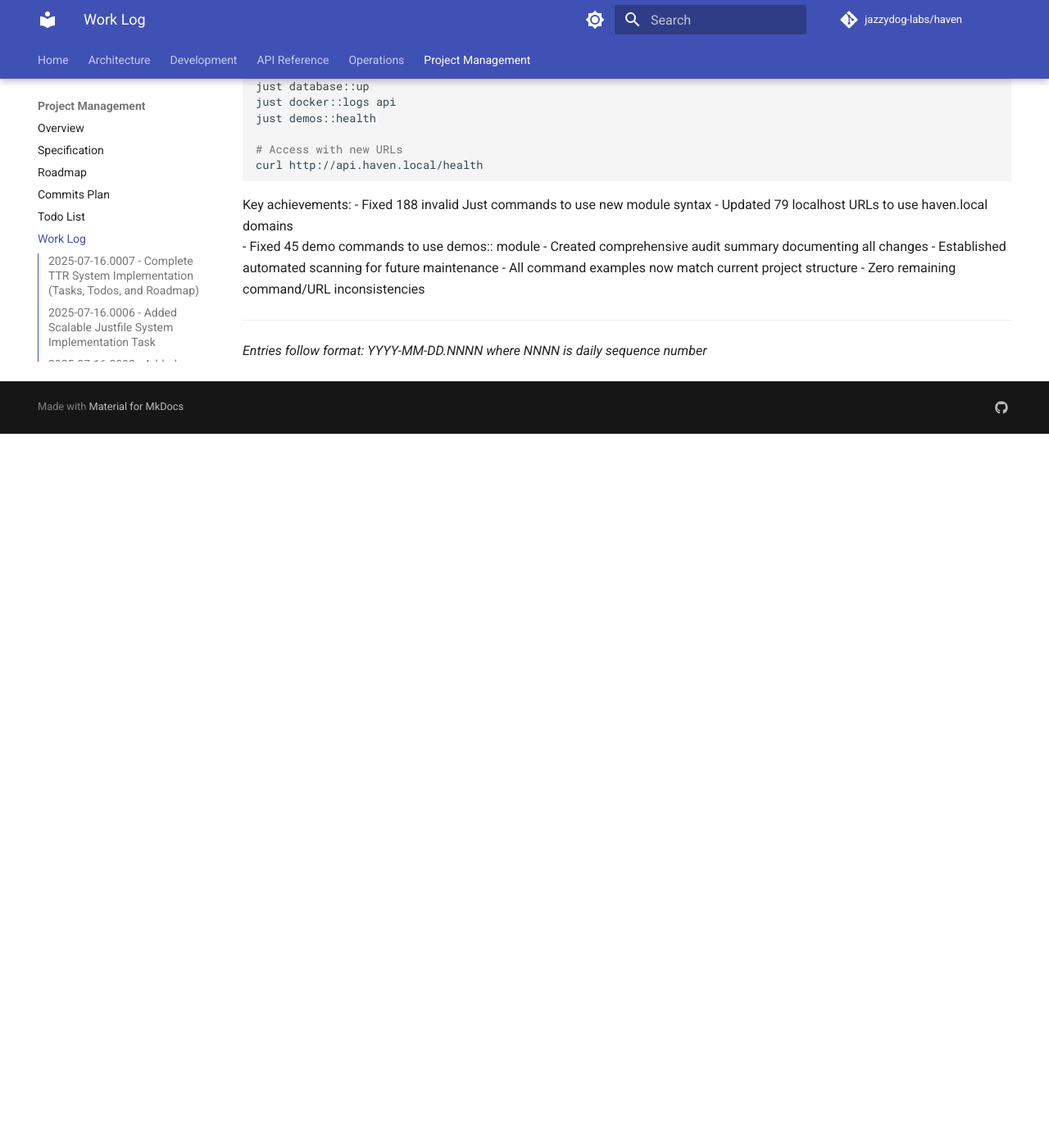
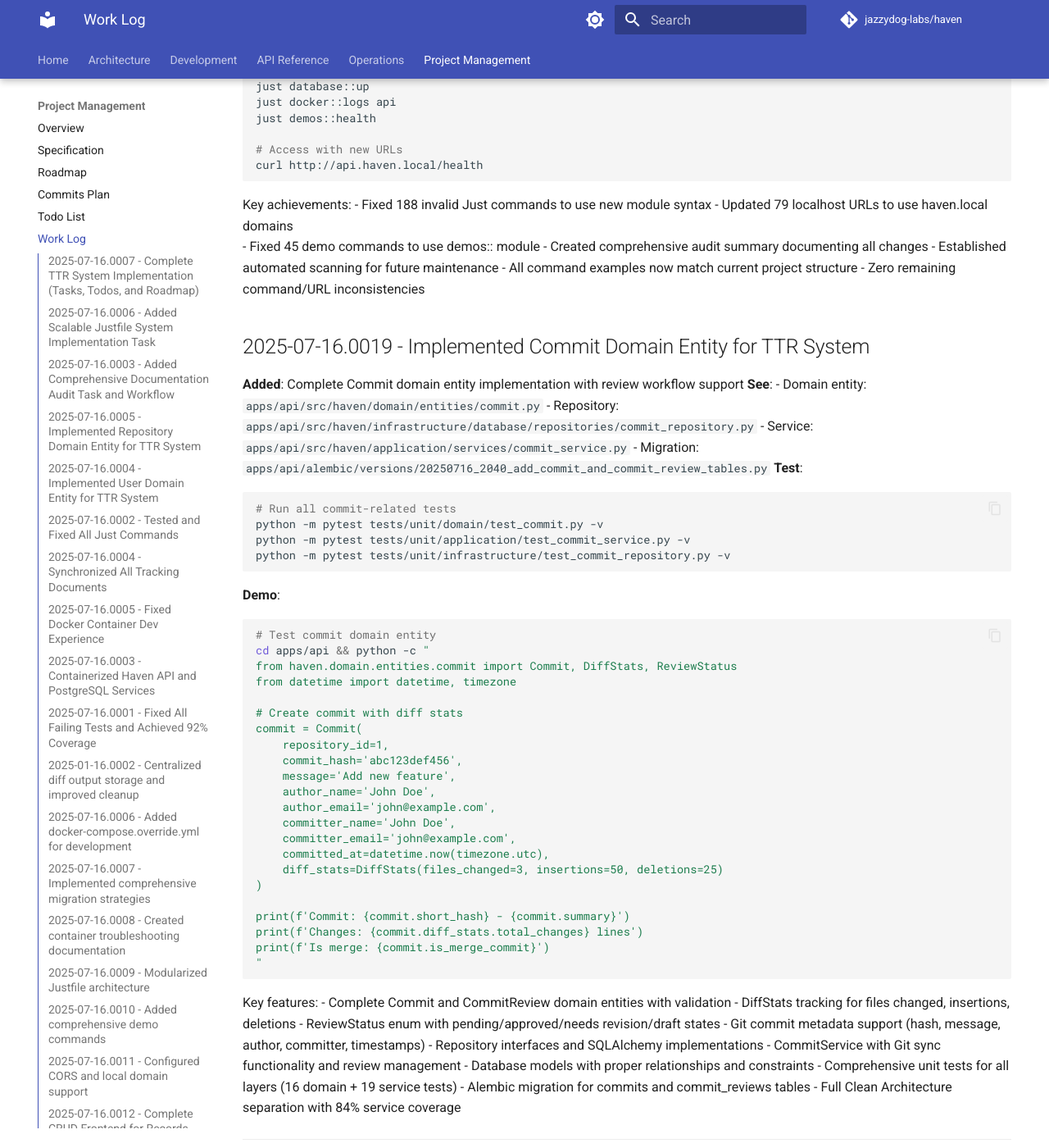
Before and after one commit to jazzydog-labs/haven, an MkDocs documentation site: the page built from docs/project-management/work-log.md, in a window 1280 px wide and 1400 px high, scrolled down 13646 px. Shown: the whole window at 82% size. Built offline with MkDocs 1.6.1 and Material for MkDocs 9.7.7, drawn with Linux system fonts in a browser that asks for light colours; comment, search, counter and statistics services are not loaded; the version menu is left out; before the commit the page ends 14175 px from its top, so only the background shows below that.

````diff
--- a/docs/project-management/work-log.md
+++ b/docs/project-management/work-log.md
@@ -744,6 +744,58 @@ Key achievements:
 - All command examples now match current project structure
 - Zero remaining command/URL inconsistencies
 
+## 2025-07-16.0019 - Implemented Commit Domain Entity for TTR System
+**Added**: Complete Commit domain entity implementation with review workflow support
+**See**:
+- Domain entity: `apps/api/src/haven/domain/entities/commit.py`
+- Repository: `apps/api/src/haven/infrastructure/database/repositories/commit_repository.py`
+- Service: `apps/api/src/haven/application/services/commit_service.py`
+- Migration: `apps/api/alembic/versions/20250716_2040_add_commit_and_commit_review_tables.py`
+**Test**:
+```bash
+# Run all commit-related tests
+python -m pytest tests/unit/domain/test_commit.py -v
+python -m pytest tests/unit/application/test_commit_service.py -v
+python -m pytest tests/unit/infrastructure/test_commit_repository.py -v
+```
+**Demo**:
+```bash
+# Test commit domain entity
+cd apps/api && python -c "
+from haven.domain.entities.commit import Commit, DiffStats, ReviewStatus
+from datetime import datetime, timezone
+
+# Create commit with diff stats
+commit = Commit(
+    repository_id=1,
+    commit_hash='abc123def456',
+    message='Add new feature',
+    author_name='John Doe',
+    author_email='john@example.com',
+    committer_name='John Doe',
+    committer_email='john@example.com',
+    committed_at=datetime.now(timezone.utc),
+    diff_stats=DiffStats(files_changed=3, insertions=50, deletions=25)
+)
+
+print(f'Commit: {commit.short_hash} - {commit.summary}')
+print(f'Changes: {commit.diff_stats.total_changes} lines')
+print(f'Is merge: {commit.is_merge_commit}')
+"
+```
+
+Key features:
+- Complete Commit and CommitReview domain entities with validation
+- DiffStats tracking for files changed, insertions, deletions
+- ReviewStatus enum with pending/approved/needs revision/draft states
+- Git commit metadata support (hash, message, author, committer, timestamps)
+- Repository interfaces and SQLAlchemy implementations
+- CommitService with Git sync functionality and review management
+- Database models with proper relationships and constraints
+- Comprehensive unit tests for all layers (16 domain + 19 service tests)
+- Alembic migration for commits and commit_reviews tables
+- Full Clean Architecture separation with 84% service coverage
+
 ---
 
 *Entries follow format: YYYY-MM-DD.NNNN where NNNN is daily sequence number*
````
Also changed, not shown: 5 other files.
